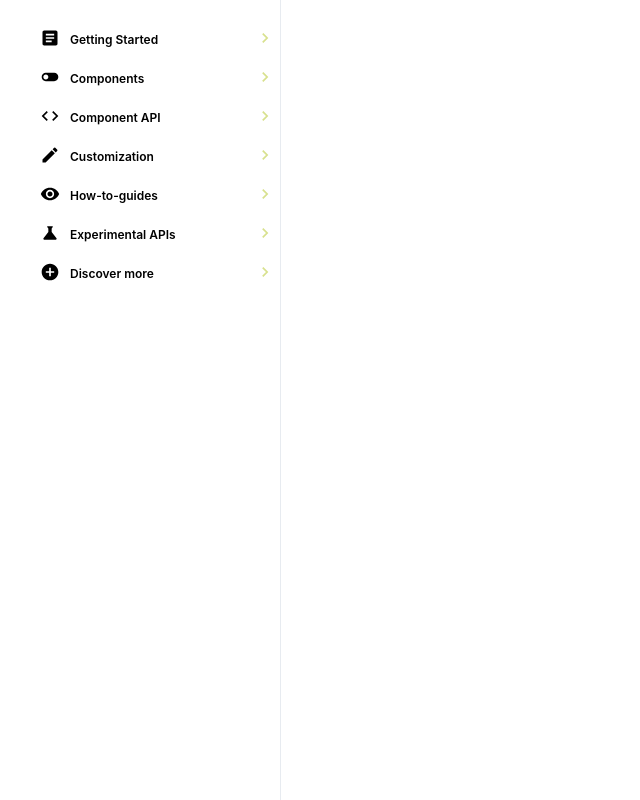
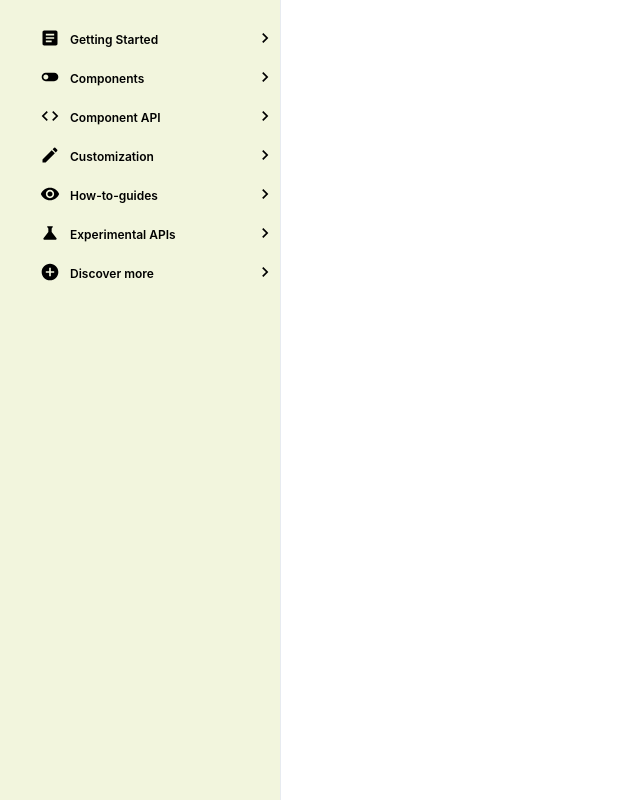
Before and after one commit to nav-commits/Sidebar, a React (Create React App) app: page / in a window 1280 px wide. Shown: the whole page, without its empty margins (0-640 px from the left). Built offline with nearby package versions, Linux system fonts and the light colour scheme; the HTML template or start-up script is replaced by a standard one.

Commit message:
cleaned up styling for sidebar

```diff
--- a/src/Components/Molecules/Accordian/Accordian.jsx
+++ b/src/Components/Molecules/Accordian/Accordian.jsx
@@ -1,4 +1,3 @@
-import { Link } from 'react-router-dom';
 import '../Accordian/Accordian.css';
 import React from 'react';
 import KeyboardArrowRightIcon from '@mui/icons-material/KeyboardArrowRight';
@@ -28,7 +27,7 @@ function Accordion({ data, handleToggle, clicked }) {
                             {clicked === idx ? (
                                 <span
                                     style={{
-                                        color: 'rgb(216, 225, 142)',
+                                        color: 'black',
                                         marginLeft: 'auto',
                                         marginRight: '5px',
                                     }}
@@ -38,7 +37,7 @@ function Accordion({ data, handleToggle, clicked }) {
                             ) : (
                                 <span
                                     style={{
-                                        color: 'rgb(216, 225, 142)',
+                                        color: 'black',
                                         marginLeft: ' auto ',
                                         marginRight: '5px',
                                     }}
--- a/src/Components/Organsims/BackDrop/BackDrop.css
+++ b/src/Components/Organsims/BackDrop/BackDrop.css
@@ -2,6 +2,6 @@
     position: fixed;
     width: 100%;
     height: 100%;
-    background: rgba(0, 0, 0, 0.5);
+    background: rgba(0, 0, 0, 0.3);
     z-index: 100;
 }
--- a/src/Components/Organsims/Sidebar/Sidebar.css
+++ b/src/Components/Organsims/Sidebar/Sidebar.css
@@ -1,7 +1,7 @@
 .Sidebar {
     height: 100%;
     width: 280px;
-    background-color: white;
+    background-color: rgb(242, 245, 221);
     margin-top: 0;
     color: white;
     border-right: 1px solid rgb(231, 235, 240);
@@ -12,10 +12,10 @@
     transition: transform 0.3s ease-in-out;
 }
 
-.SidebarDesktop{
+.SidebarDesktop {
     height: 100%;
     width: 280px;
-    background-color: white;
+    background-color: rgb(242, 245, 221);
     margin-top: 0;
     color: white;
     border-right: 1px solid rgb(231, 235, 240);
@@ -23,7 +23,6 @@
     position: fixed;
 }
 
-
 .Sidebar.open {
     transform: translateX(0);
 }
```
